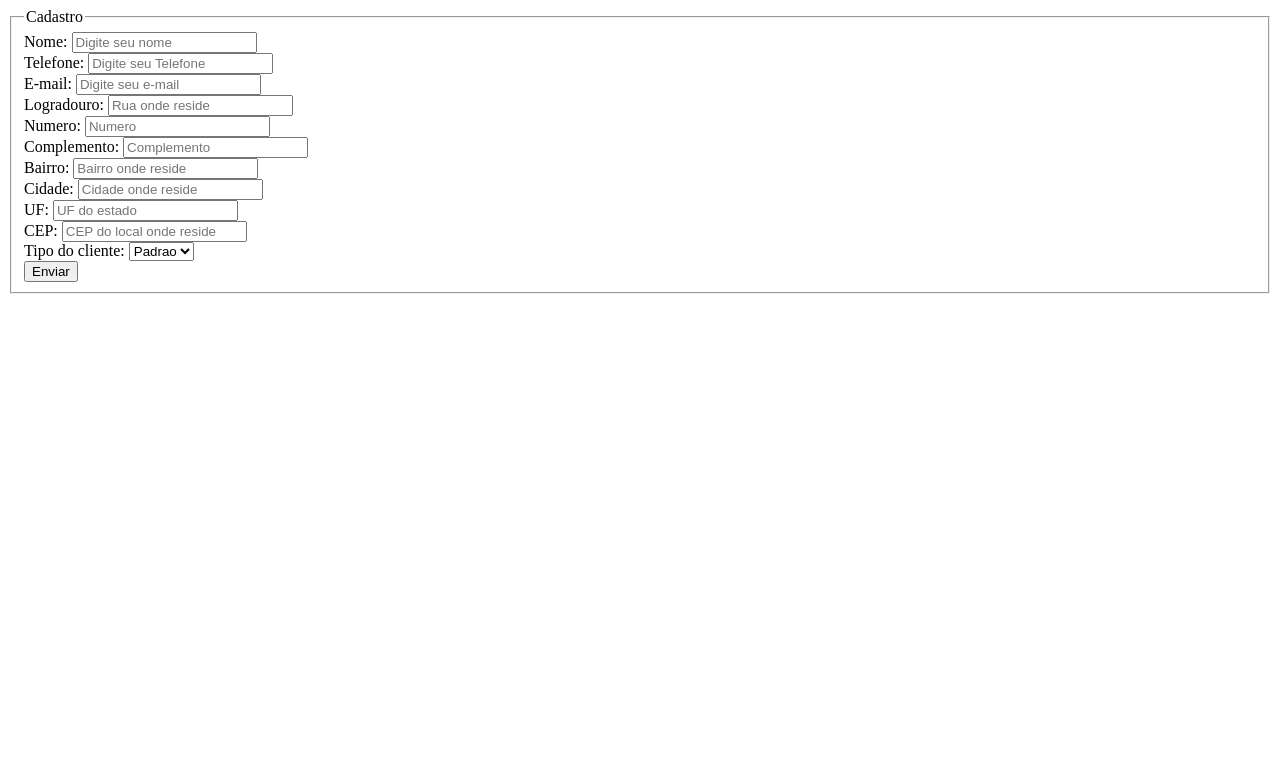
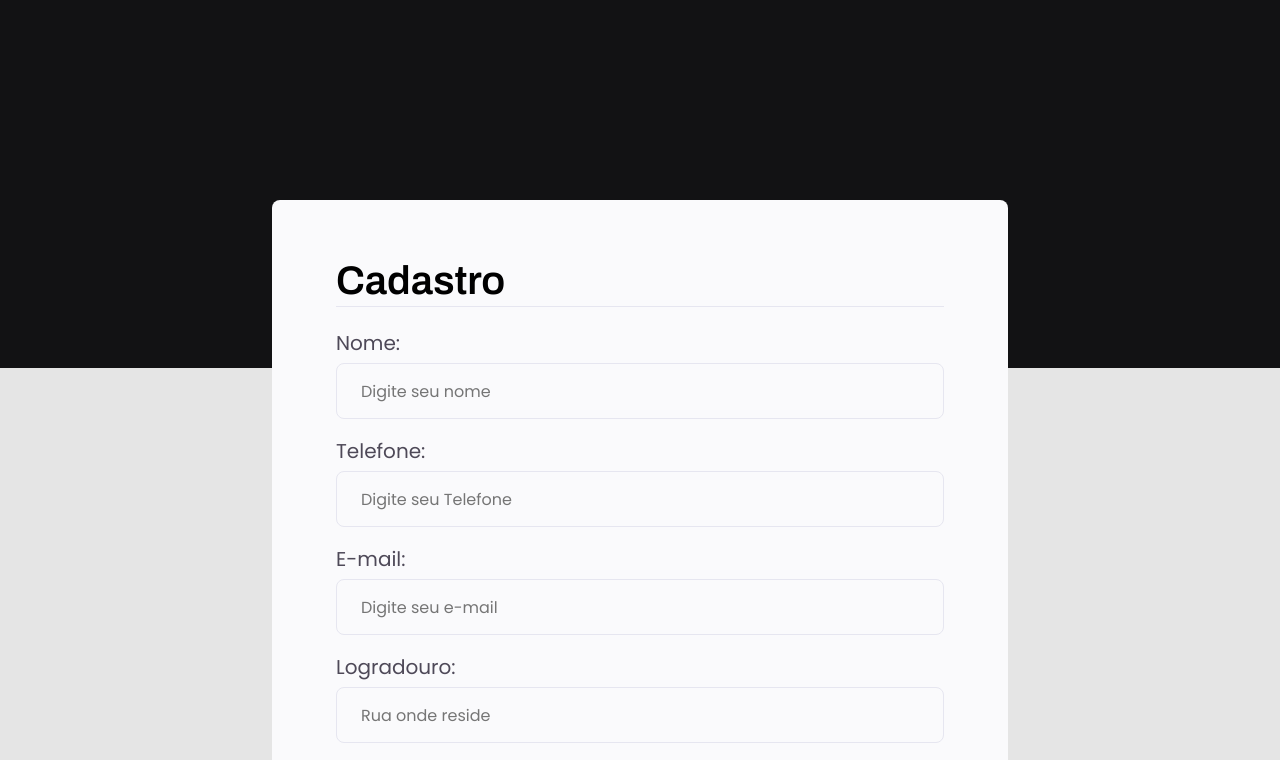
Before and after one commit to VitoriaCaminha/Frontend_client_register_system, a plain HTML site: page index.html in a window 1280 px wide. Shown: the top 760 px of the page. Drawn offline with Linux system fonts and the light colour scheme.

Commit message:
stylesheet css

```diff
--- a/index.html
+++ b/index.html
@@ -5,9 +5,16 @@
     <meta http-equiv="X-UA-Compatible" content="IE=edge">
     <meta name="viewport" content="width=device-width, initial-scale=1.0">
     <title>Cadastro</title>
+    <link rel="stylesheet" href="./style.css">
+    <link rel="preconnect" href="https://fonts.googleapis.com" />
+    <link rel="preconnect" href="https://fonts.gstatic.com" crossorigin />
+    <link
+      href="https://fonts.googleapis.com/css2?family=Archivo:wght@600;700&family=Poppins&display=swap"
+      rel="stylesheet"
+    />
   </head>
   <body>
-    <form enctype="multipart/form-data">
+    <form enctype="multipart/form-data" class="page">
       <fieldset>
         <legend>Cadastro</legend>
         <div>
--- /dev/null
+++ b/style.css
@@ -0,0 +1,94 @@
+* {
+  margin: 0;
+  padding: 0;
+  box-sizing: border-box;
+}
+
+body,
+input,
+button,
+select {
+  font-family: 'Poppins', sans-serif;
+}
+
+body::before {
+  content: '';
+  position: absolute;
+  top: 0;
+  left: 0;
+  z-index: -1;
+  width: 100%;
+  height: 368px;
+  background-color: #121214;
+}
+
+body {
+  background-color: #e5e5e5;
+}
+
+form {
+  background-color: #fafafc;
+  min-height: 300px;
+  width: 736px;
+  margin: 25vh auto;
+  border-radius: 8px;
+  padding: 64px;
+}
+
+fieldset {
+  border: none;
+}
+
+legend {
+  font-family: 'Archivo', sans-serif;
+  font-weight: 600;
+  font-size: 40px;
+  line-height: 34px;
+  border-bottom: 1px solid #e6e6f0;
+  width: 100%;
+  padding-bottom: 8px;
+  margin-bottom: 24px;
+}
+
+div {
+  display: flex;
+  flex-direction: column;
+  gap: 8px;
+  margin-bottom: 20px;
+}
+
+input,
+label {
+  font-size: 20px;
+  line-height: 24px;
+  color: #4e4958;
+}
+
+input,
+select {
+  background: #fafafc;
+  border: 1px solid #e6e6f0;
+  border-radius: 8px;
+  height: 56px;
+  padding: 0 24px;
+  font-size: 16px;
+  line-height: 26px;
+  color: #6c6a71;
+}
+
+button {
+  padding: 20px;
+  width: 100%;
+  background-color: #01b954b3;
+  border-radius: 8px;
+  font-weight: 600;
+  font-size: 20px;
+  text-transform: uppercase;
+  line-height: 26px;
+  color: #ffffff;
+  border: 0;
+}
+
+button:hover {
+  background-color: #08a04c;
+}
```
